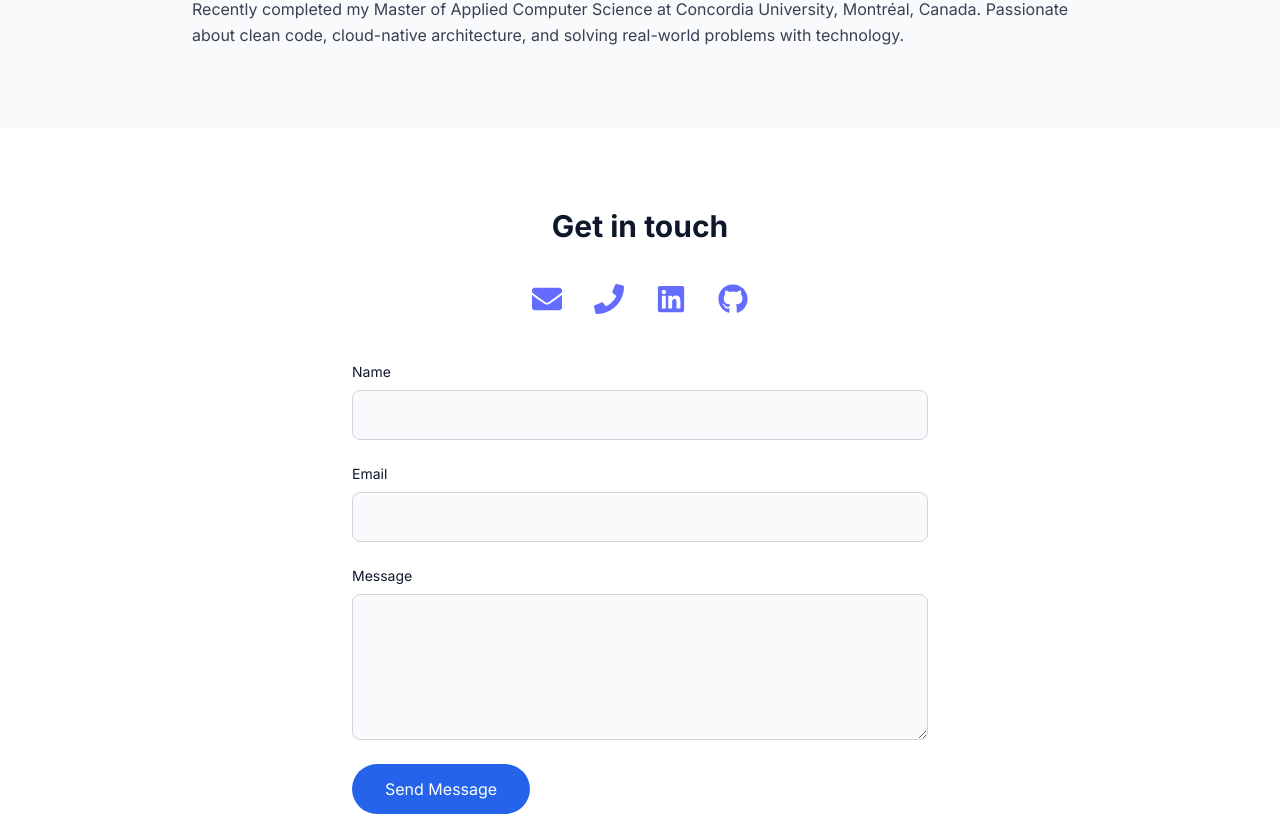
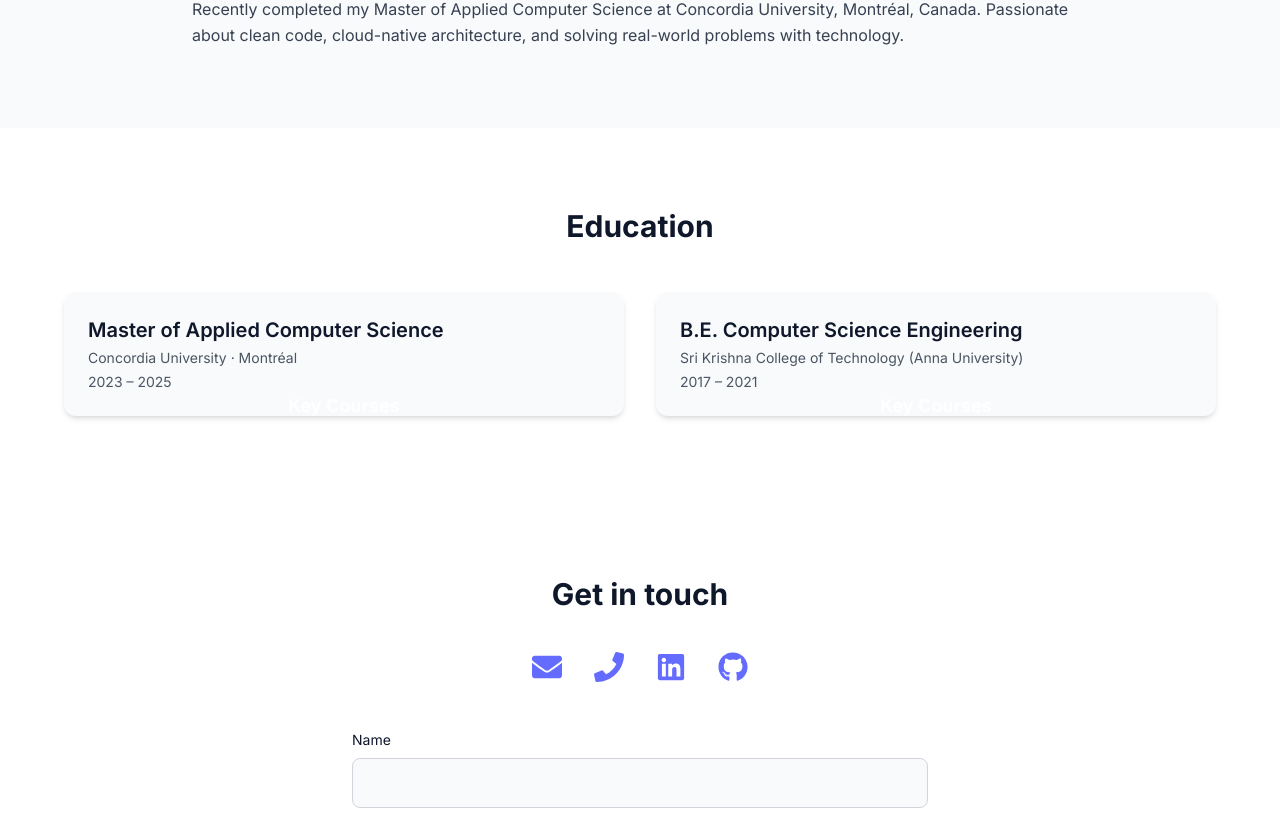
Before and after one commit to sankardurai17/my-portfolio, a React (Vite) app: page / in a window 1280 px wide. Shown: the part 1136-1952 px from the top of the page. Built offline with nearby package versions, Linux system fonts and the light colour scheme.

Commit message:
Adding Education component

```diff
--- a/src/App.tsx
+++ b/src/App.tsx
@@ -1,6 +1,7 @@
 import Header from './components/Header';
 import Hero from './components/Hero';
 import About from './components/About';
+import Education from './components/Education';
 import Contact from './components/Contact'
 import Footer from './components/Footer';
 
@@ -11,6 +12,7 @@ export default function App() {
       <main className="pt-20">
         <Hero />
         <About />
+        <Education />
         <Contact />
       </main>
       <Footer />
--- /dev/null
+++ b/src/components/Education.tsx
@@ -0,0 +1,83 @@
+import { motion } from 'framer-motion';
+
+interface CardProps {
+  degree: string;
+  school: string;
+  dates: string;
+  url: string;
+  courses: string[];
+}
+
+function EduCard({ degree, school, dates, url, courses }: CardProps) {
+  return (
+    <motion.a
+      href={url}
+      target="_blank"
+      rel="noreferrer"
+      whileHover={{ scale: 1.04 }}
+      className="relative flex flex-col h-full rounded-xl bg-surfaceAlt dark:bg-surfaceAltDark
+                 shadow-md hover:shadow-xl group overflow-hidden cursor-pointer transition"
+    >
+      {/* Front */}
+      <div className="p-6 flex flex-col gap-1 grow">
+        <h3 className="text-xl font-semibold text-text dark:text-textDark">
+          {degree}
+        </h3>
+        <p className="text-sm text-gray-600 dark:text-gray-400">{school}</p>
+        <p className="text-sm text-gray-600 dark:text-gray-400">{dates}</p>
+      </div>
+
+      {/* Slide-up overlay */}
+      <div
+  className="absolute inset-0 h-full w-full rounded-xl bg-primary/80 backdrop-blur-md
+             flex flex-col justify-center items-center text-center
+             px-6 py-8 text-white translate-y-full group-hover:translate-y-0
+             transition-transform duration-300 ease-in-out"
+>
+        <h4 className="text-lg font-bold mb-3">Key Courses</h4>
+        <ul className="text-sm space-y-1">
+          {courses.map(c => <li key={c}>{c}</li>)}
+        </ul>
+        <p className="mt-6 text-xs opacity-80">Click to visit school site</p>
+      </div>
+    </motion.a>
+  );
+}
+
+export default function Education() {
+  return (
+    <section id="education" className="py-20 bg-surface dark:bg-surfaceDark">
+      <h2 className="text-3xl font-bold text-center mb-12 text-text dark:text-textDark">
+        Education
+      </h2>
+
+      {/* Auto-fit grid — cards grow/shrink naturally */}
+      <div
+        className="
+          max-w-6xl mx-auto grid gap-8
+          [grid-template-columns:repeat(auto-fit,minmax(280px,1fr))]
+        "
+      >
+        <EduCard
+          degree="Master of Applied Computer Science"
+          school="Concordia University · Montréal"
+          dates="2023 – 2025"
+          url="https://www.concordia.ca/"
+          courses={[
+            'Algorithm Design',
+            'Distributed Systems',
+            'Advanced Programming Practices',
+            'Applied AI',
+          ]}
+        />
+        <EduCard
+          degree="B.E. Computer Science Engineering"
+          school="Sri Krishna College of Technology (Anna University)"
+          dates="2017 – 2021"
+          url="https://skct.edu.in/"
+          courses={['OOP', 'Data Structures', 'DBMS', 'Computer Networks']}
+        />
+      </div>
+    </section>
+  );
+}
--- a/src/components/Header.tsx
+++ b/src/components/Header.tsx
@@ -4,6 +4,7 @@ import ThemeToggle from './ThemeToggle';
 
 const links = [
     { href: '#about', label: 'About' },
+    {href : '#education', label: 'Education'},
     { href: '#contact', label: 'Contact' }
   ];
 
```
